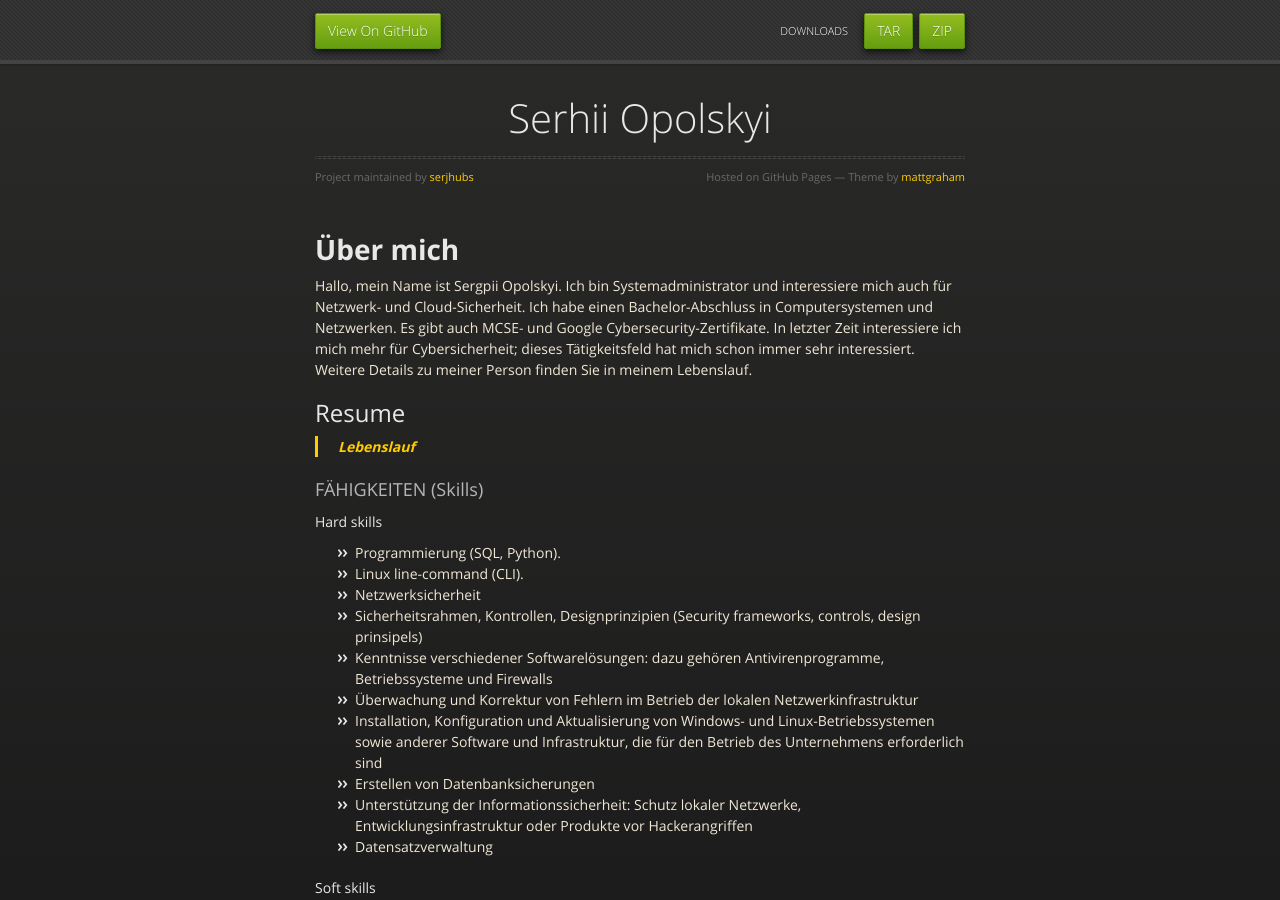
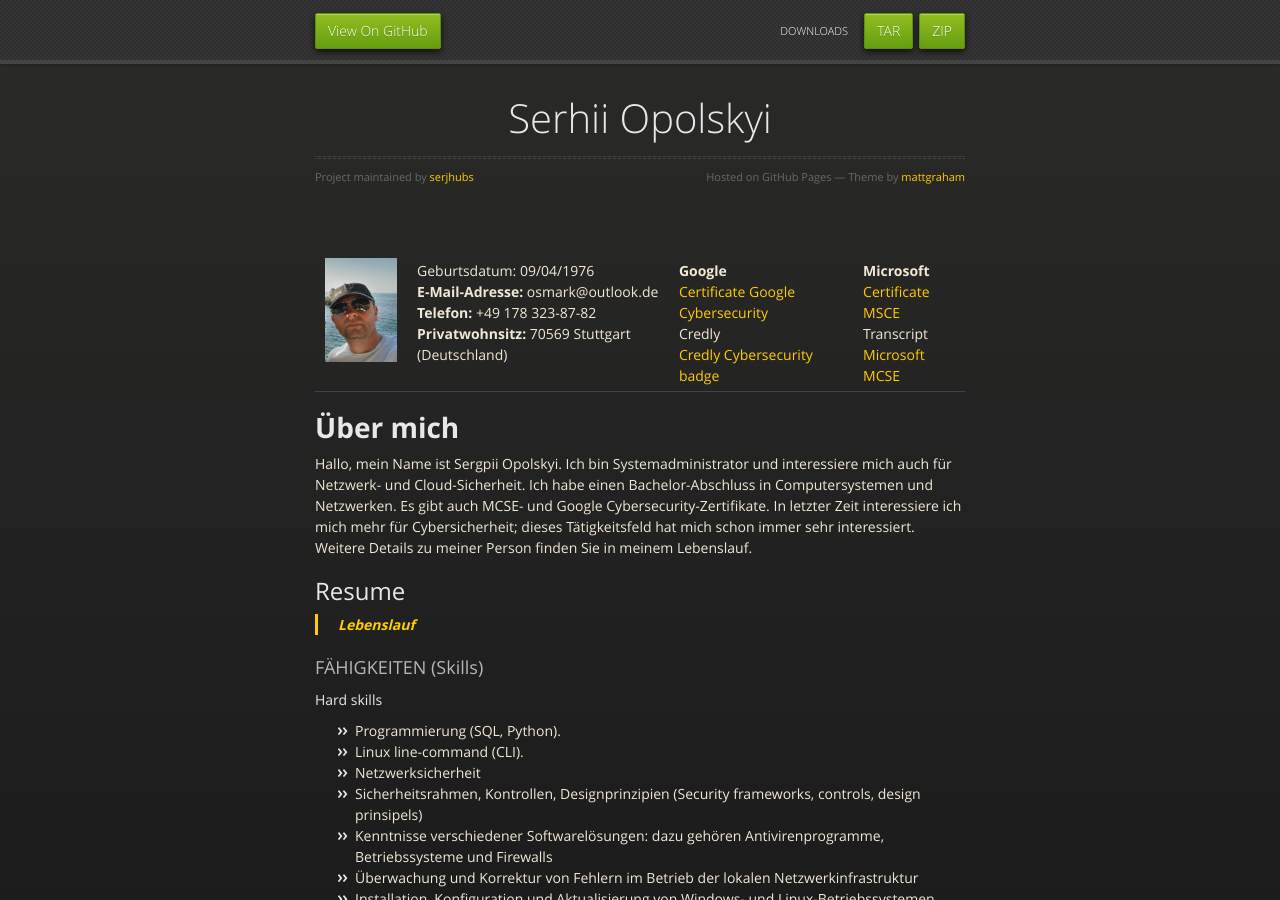
Before and after one commit to serjhubs/Resume, a Jekyll site: the page built from index.md, in a window 1280 px wide and 900 px high. Built offline with Jekyll 4.4.1, drawn with Linux system fonts in a browser that asks for light colours; the repository's description, which GitHub fills in, is left out; our own code applies the rules of GitHub Pages for plain Markdown files.

Commit message:
Update index.md

```diff
--- a/index.md
+++ b/index.md
@@ -1,7 +1,29 @@
 ---
 layout: default
 ---
-
+<Html>
+   <table><tr>
+     <td><img src="https://github.com/serjhubs/Resume/blob/main/_includes/SO.jpeg?raw=true" width="115" heihgt="125"></td>
+      <td> Geburtsdatum: 09/04/1976
+       <br><strong>E-Mail-Adresse:</strong> osmark@outlook.de
+        <br><strong>Telefon:</strong> +49 178 323-87-82
+         <br><strong>Privatwohnsitz:</strong> 70569 Stuttgart (Deutschland)
+      </td>
+      <td>
+          <br><strong>Google</strong>
+         <br><a href="https://drive.google.com/file/d/1V3JxWsoC7uWKMBJ9DZIbsNHsLgCcs3Vd/view?usp=sharing" target = "_blank">Certificate Google Cybersecurity</a>
+        <br> Credly
+          <br><a href="https://www.credly.com/badges/31d821ea-8c1b-4400-b222-442f3488fbfc/public_url" target = "_blank">Credly Cybersecurity badge</a>
+       </td>
+       <td>
+          <br><strong>Microsoft</strong>
+          <br><a href="https://drive.google.com/file/d/1XaFzqDOUPJDuX-mlFcLUu3WlmLEuJ7yM/view?usp=sharing" target = "_blank">Certificate MSCE</a>
+         <br>Transcript
+          <br><a href="https://learn.microsoft.com/en-us/users/serhiiopolskyi/transcript/d9mnkakjy3g5e86" target = "_blank">Microsoft MCSE</a>
+      </td>
+    </tr>
+   </table>
+</Html>
 
 # **Über mich**
 
```
